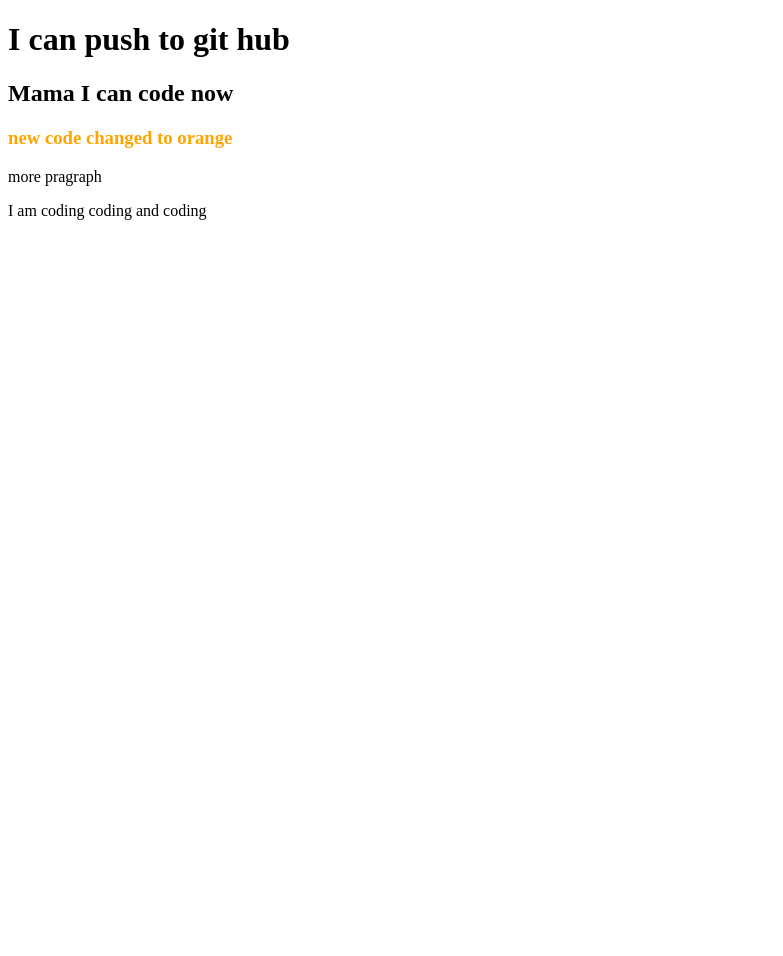
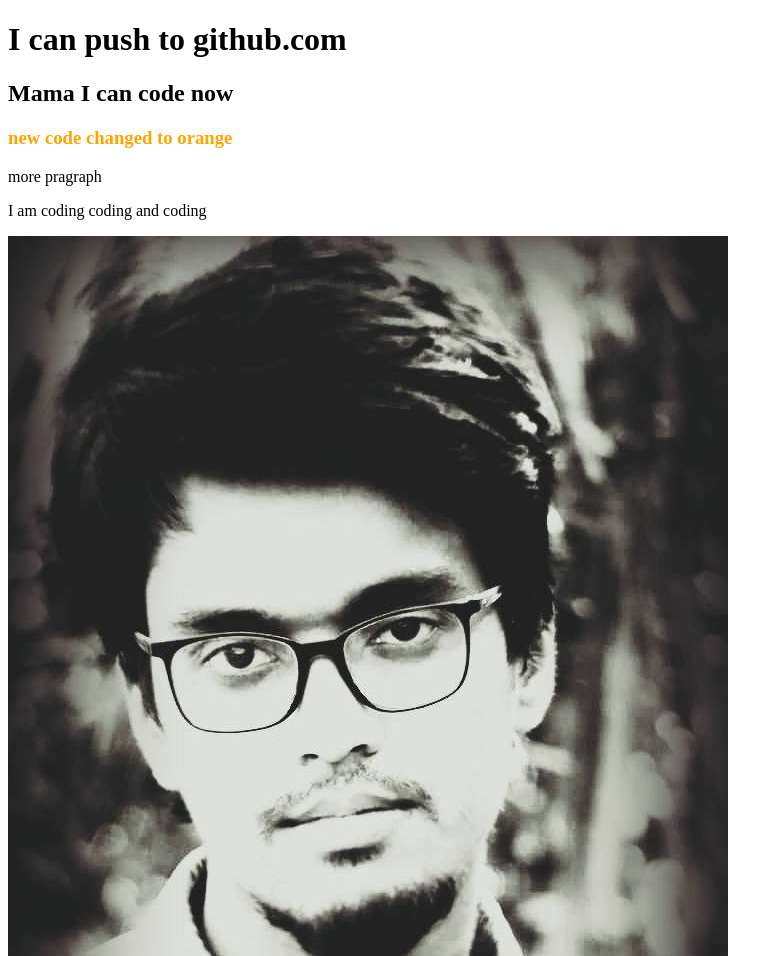
Before and after one commit to rased100/my-second-repo, a plain HTML site: page index.html in a window 1280 px wide. Shown: the whole page, without its empty margins (0-783 px from the left). Before the commit the page ends 800 px from the top, so only its background shows below. Drawn offline with Linux system fonts and the light colour scheme.

Commit message:
rased pic

```diff
--- a/index.html
+++ b/index.html
@@ -8,10 +8,11 @@
     <link rel="stylesheet" href="style.css">
 </head>
 <body>
-    <h1>I can push to git hub</h1>
+    <h1>I can push to github.com</h1>
     <h2>Mama I can code now</h2>
     <h3>new code changed to orange</h3>
     <p>more pragraph</p>
     <p>I am coding coding and coding</p>
+    <img src="image/pic17.jpg" alt="Rased">
 </body>
 </html>
```
Also changed, not shown: image/pic17.jpg (added).
